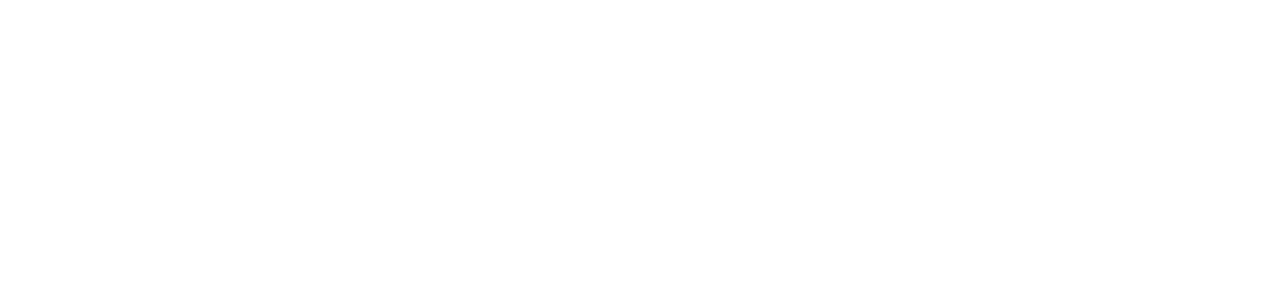
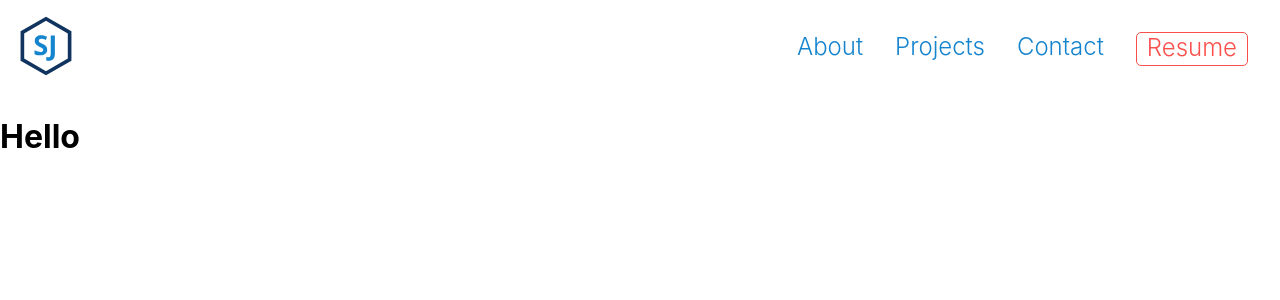
Before and after one commit to ShernanJ/Shernan-Javier, a React (Create React App) app: page / in a window 1280 px wide. Shown: the top 300 px of the page. Built offline with nearby package versions, Linux system fonts and the light colour scheme.

Commit message:
Made some changes to initialize project

```diff
--- a/package.json
+++ b/package.json
@@ -9,6 +9,7 @@
     "react": "^17.0.1",
     "react-dom": "^17.0.1",
     "react-scripts": "4.0.0",
+    "styled-components": "^5.2.0",
     "web-vitals": "^0.2.4"
   },
   "scripts": {
--- a/src/App.js
+++ /dev/null
@@ -1,8 +0,0 @@
-function App() {
-  return (
-    <div className="App">
-    </div>
-  );
-}
-
-export default App;
--- a/src/index.css
+++ b/src/index.css
@@ -5,6 +5,7 @@
     sans-serif;
   -webkit-font-smoothing: antialiased;
   -moz-osx-font-smoothing: grayscale;
+  touch-action: manipulation;
 }
 
 code {
--- a/src/index.js
+++ b/src/index.js
@@ -1,7 +1,7 @@
 import React from 'react';
 import ReactDOM from 'react-dom';
 import './index.css';
-import App from './App';
+import App from './Containers/App';
 import reportWebVitals from './reportWebVitals';
 
 ReactDOM.render(
```
Also changed, not shown: 2 other files (tests, documents, lock files or other folders).
